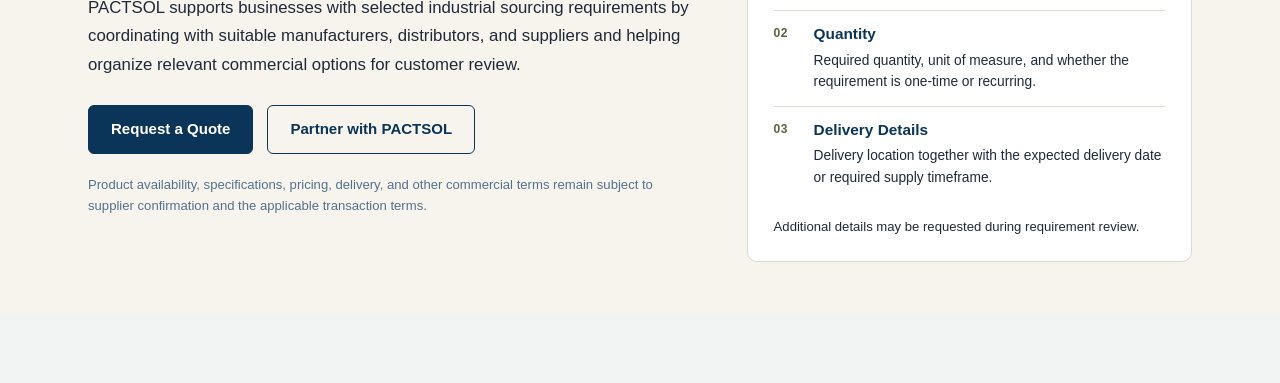
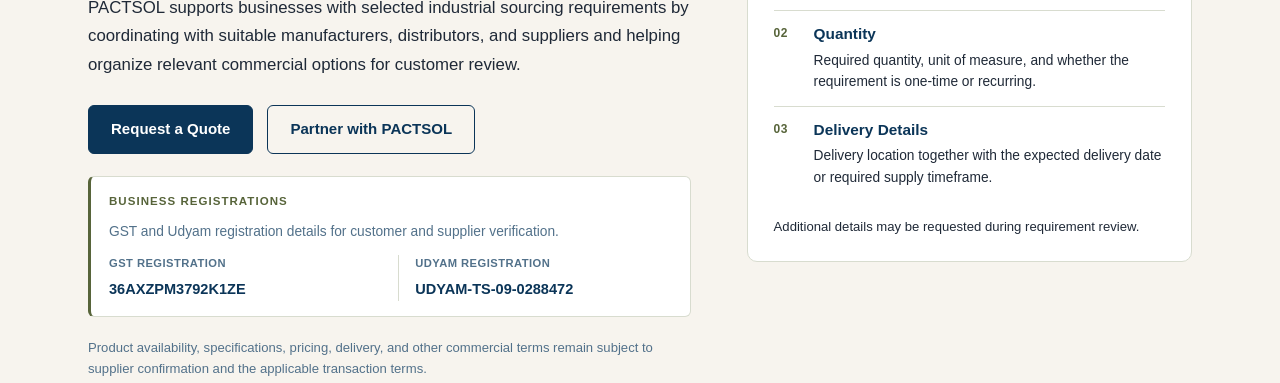
Before and after one commit to bizchat1356/pactsol, an Astro site in the folder Pactsol_1.0/: page / in a window 1280 px wide. Shown: the part 358-741 px from the top of the page. Built offline with nearby package versions, Linux system fonts and the light colour scheme; Astro itself is replaced by a stand-in of ours.

Commit message:
Move GST and Udyam credentials to homepage hero

```diff
--- a/Pactsol_1.0/src/components/Footer.astro
+++ b/Pactsol_1.0/src/components/Footer.astro
@@ -93,10 +93,6 @@
       © {new Date().getFullYear()} PACTSOL. All rights reserved.
     </p>
 
-    <p class="site-footer__registration-details">
-      <span>GSTIN: <strong>36AXZPM3792K1ZE</strong></span>
-      <span>Udyam Registration No.: <strong>UDYAM-TS-09-0288472</strong></span>
-    </p>
   </div>
 </footer>
 
--- a/Pactsol_1.0/src/components/HomeHero.astro
+++ b/Pactsol_1.0/src/components/HomeHero.astro
@@ -43,6 +43,37 @@
           Partner with PACTSOL
         </a>
 
+      </div>
+
+
+      <div class="home-hero__credentials"
+        aria-label="Business registration credentials">
+
+        <p class="home-hero__credentials-heading">
+          BUSINESS REGISTRATIONS
+        </p>
+
+        <p class="home-hero__credentials-intro">
+          GST and Udyam registration details for customer and supplier verification.
+        </p>
+
+        <div class="home-hero__credentials-grid">
+
+          <div class="home-hero__credential">
+            <span class="home-hero__credential-label">
+              GST REGISTRATION
+            </span>
+            <strong>36AXZPM3792K1ZE</strong>
+          </div>
+
+          <div class="home-hero__credential">
+            <span class="home-hero__credential-label">
+              UDYAM REGISTRATION
+            </span>
+            <strong>UDYAM-TS-09-0288472</strong>
+          </div>
+
+        </div>
       </div>
 
       <p class="home-hero__note">
--- a/Pactsol_1.0/src/styles/global.css
+++ b/Pactsol_1.0/src/styles/global.css
@@ -639,6 +639,84 @@ select {
   margin-top: 26px;
 }
 
+
+/* Business Registration Credentials */
+
+.home-hero__credentials {
+  max-width: 720px;
+  margin-top: 22px;
+  padding: 15px 18px;
+  border: 1px solid var(--color-light);
+  border-left: 3px solid var(--color-accent);
+  border-radius: 6px;
+  background: var(--color-white);
+}
+
+.home-hero__credentials-heading {
+  margin: 0 0 12px;
+  color: var(--color-accent);
+  font-size: 0.72rem;
+  font-weight: 700;
+  letter-spacing: 0.09em;
+}
+.home-hero__credentials-intro {
+  margin: 0 0 12px;
+  color: var(--color-secondary);
+  font-size: 0.86rem;
+  line-height: 1.5;
+}
+
+.home-hero__credentials-grid {
+  display: grid;
+  grid-template-columns: repeat(2, minmax(0, 1fr));
+  gap: 16px;
+}
+
+.home-hero__credential {
+  min-width: 0;
+  display: flex;
+  flex-direction: column;
+  gap: 5px;
+}
+
+.home-hero__credential + .home-hero__credential {
+  padding-left: 16px;
+  border-left: 1px solid var(--color-light);
+}
+
+.home-hero__credential-label {
+  color: var(--color-secondary);
+  font-size: 0.70rem;
+  font-weight: 700;
+  letter-spacing: 0.04em;
+}
+
+.home-hero__credential strong {
+  color: var(--color-primary);
+  font-size: 0.91rem;
+  overflow-wrap: anywhere;
+}
+
+@media (max-width: 600px) {
+  .home-hero__credentials {
+    margin-top: 20px;
+    padding: 14px;
+  }
+
+  .home-hero__credentials-grid {
+    grid-template-columns: 1fr;
+    gap: 12px;
+  }
+
+  .home-hero__credential + .home-hero__credential {
+    padding-left: 0;
+    padding-top: 12px;
+    border-left: 0;
+    border-top: 1px solid var(--color-light);
+  }
+}
+
+
 .home-hero__primary-cta,
 .home-hero__secondary-cta {
   min-height: 48px;
```
